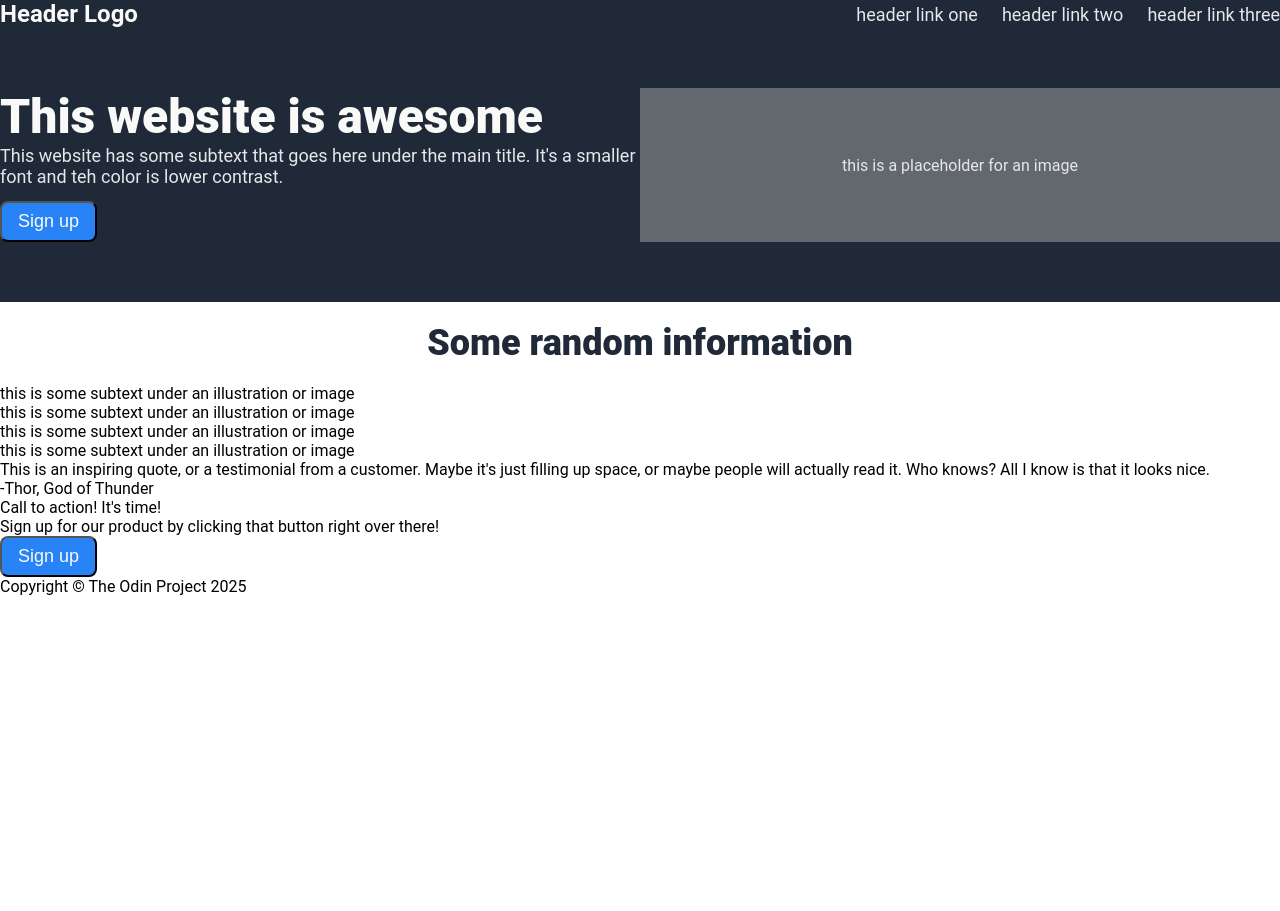
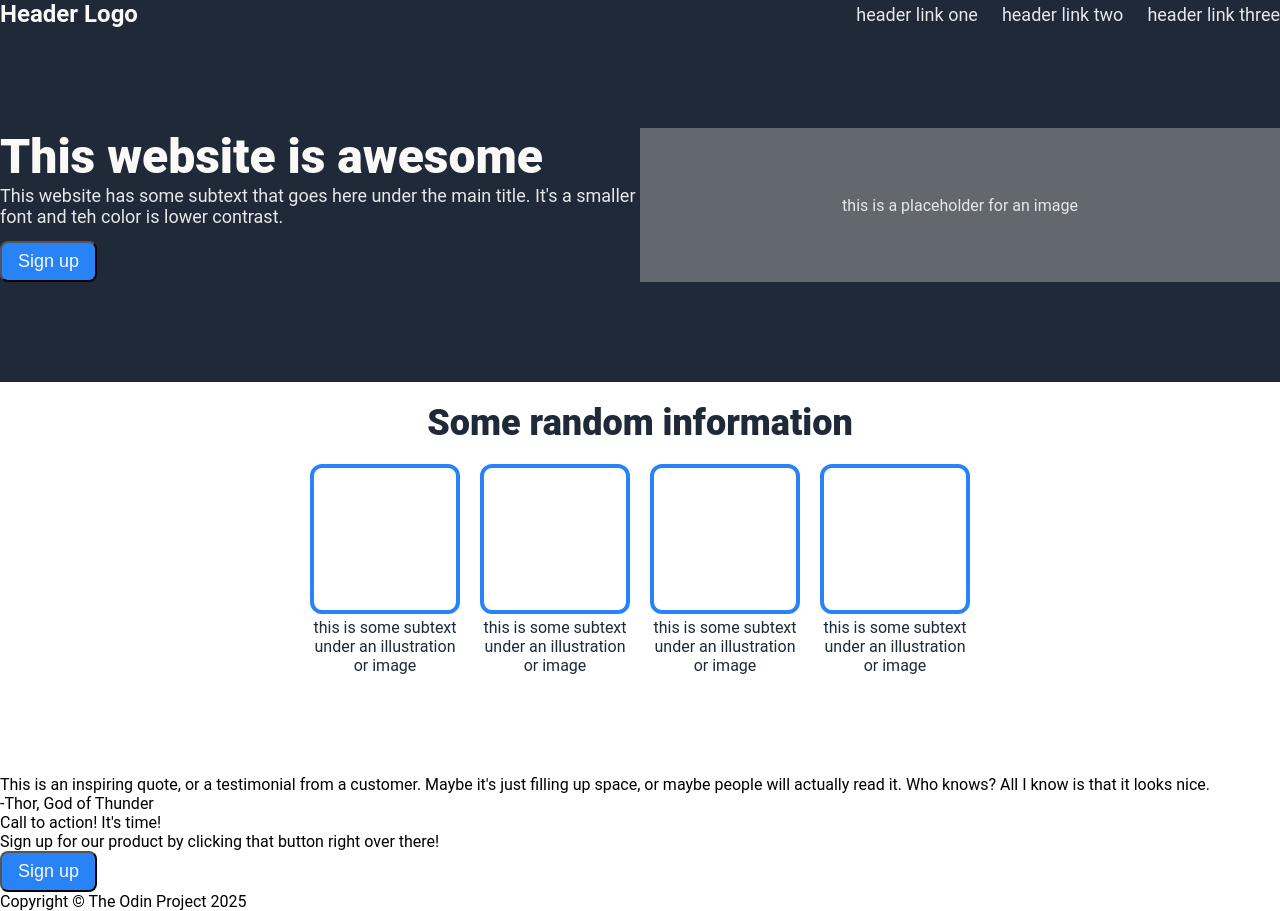
Before and after one commit to BASU4100/landing-page-project, a plain HTML site: page index.html in a window 1280 px wide. Before the commit the page ends 800 px from the top, so only its background shows below. Drawn offline with Linux system fonts and the light colour scheme.

Commit message:
modified styles.css
Applied CSS on section 2.

```diff
--- a/styles.css
+++ b/styles.css
@@ -35,7 +35,7 @@ a, .text {
 .section1 {
     background-color: #1f2937;
     display: flex;
-    padding: 60px 0;
+    padding: 100px 0;
 }
 
 .hero {
@@ -76,3 +76,28 @@ button {
     font-size: 36px;
     font-weight: 900;
 }
+
+.items {
+    display: flex;
+    gap: 20px;
+    padding-bottom: 100px;
+    justify-content: center;
+}
+
+.item {
+    width: 150px;
+}
+
+.box {
+    height: 150px;
+    width: 150px;
+    box-sizing: border-box;
+    border: 4px solid #2883f6;
+    border-radius: 12px;
+    margin-bottom: 4px;
+}
+
+.sub-text {
+    text-align: center;
+    color: #1f2937;
+}
```
